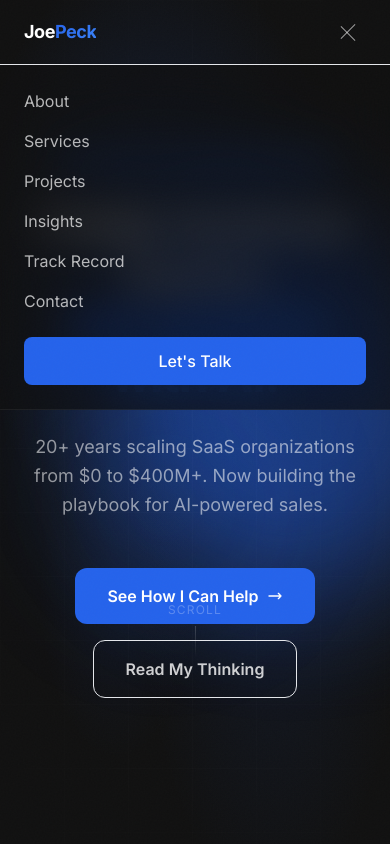
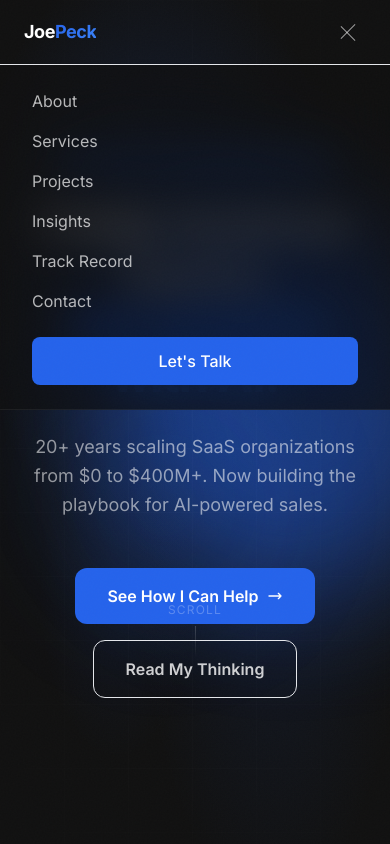
Before and after one commit to josephppeck-wq/joepeck-ai, a Next.js app: page / in a window 390 px wide. Both pictures are taken after a click on the button "Toggle menu". Shown: the top 844 px of the page. Built offline with nearby package versions, Linux system fonts and the light colour scheme.

Commit message:
Fix: mobile menu left padding so text isn't cut off

```diff
--- a/components/Nav.tsx
+++ b/components/Nav.tsx
@@ -92,7 +92,7 @@ export default function Nav() {
         <motion.div
           initial={{ opacity: 0, y: -10 }}
           animate={{ opacity: 1, y: 0 }}
-          className="lg:hidden nav-blur border-t border-white/05 px-6 py-6 flex flex-col gap-4"
+          className="lg:hidden nav-blur border-t border-white/05 px-8 py-6 flex flex-col gap-4"
         >
           {links.map((link) => (
             <a
```
